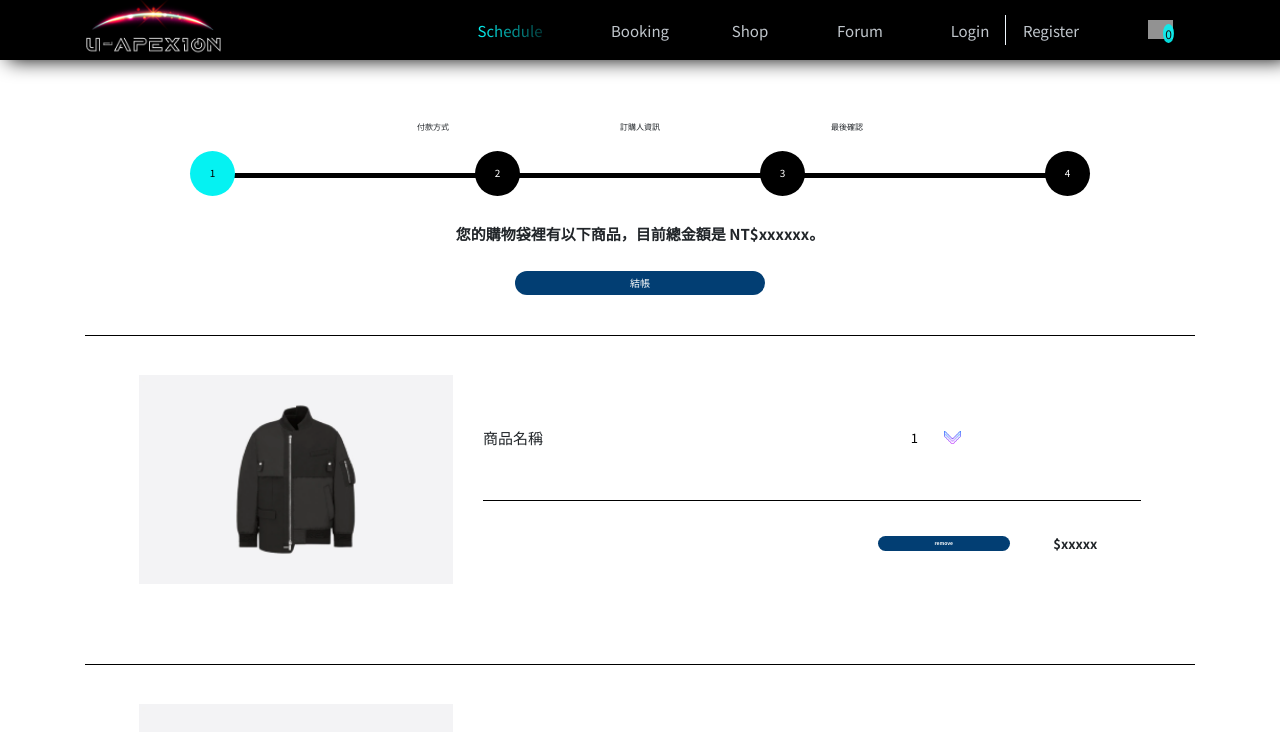
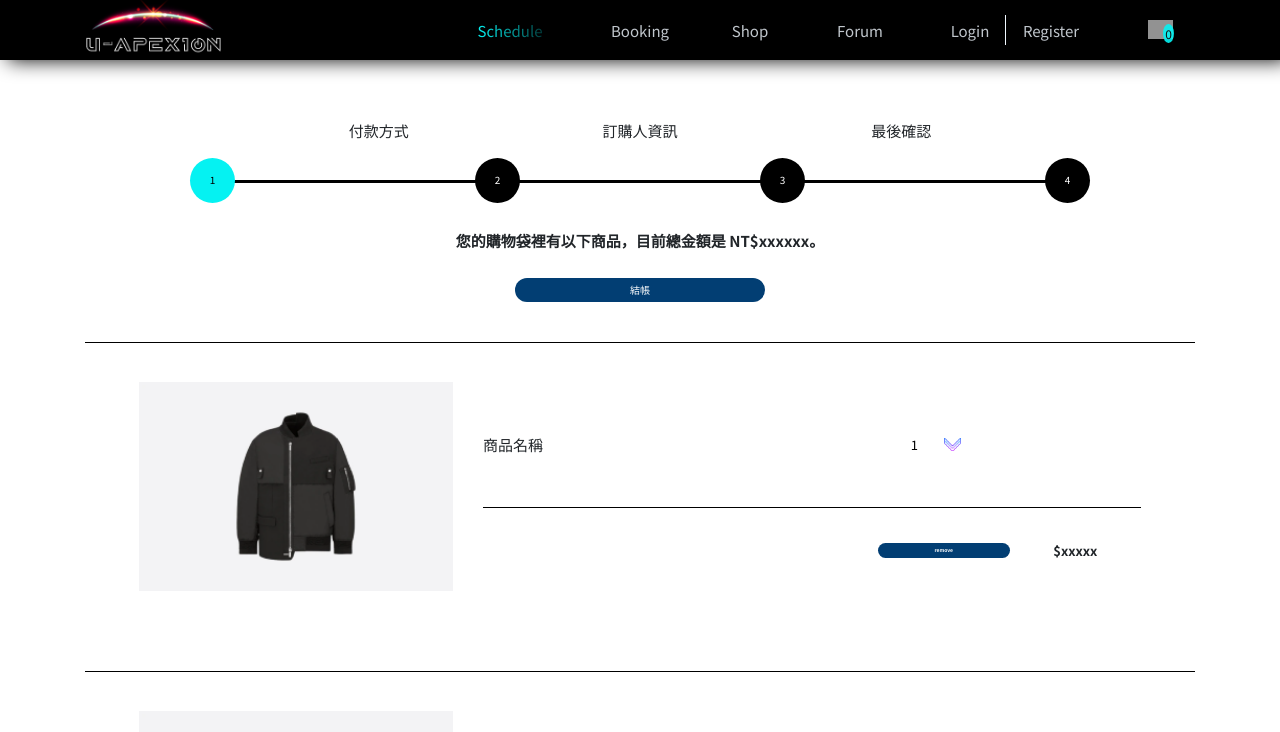
Before and after one commit to Jhih-Ting23472002/u-apexion-react, a React (Create React App) app: page /cart-payment in a window 1280 px wide. Shown: the top 732 px of the page. Built offline with nearby package versions, Linux system fonts and the light colour scheme; grey boxes are pictures that could not be loaded.

Commit message:
小修改

```diff
--- a/src/pages/Cart/CartChoosePayment.css
+++ b/src/pages/Cart/CartChoosePayment.css
@@ -33,7 +33,7 @@
 } */
 .cart-step-line {
   background-color: #000;
-  height: 5px;
+  height: 3px;
   width: 65%;
   /* margin: auto; */
   position: absolute;
@@ -391,7 +391,7 @@
   }
   .cart-step-line {
     background-color: #000;
-    height: 5px;
+    height: 3px;
     width: 80%;
     /* margin: auto; */
     position: absolute;
@@ -458,7 +458,7 @@
   }
   .cart-step-line {
     background-color: #000;
-    height: 5px;
+    height: 3px;
     width: 75%;
     /* margin: auto; */
     position: absolute;
@@ -553,10 +553,11 @@
 @media screen and (min-width: 768px) {
   .step-text{
     margin: 0px 7.5% 20px 7.5%;
+    font-size: 1.6rem;
   }
   .cart-step-line {
     background-color: #000;
-    height: 5px;
+    height: 3px;
     width: 75%;
     /* margin: auto; */
     position: absolute;
@@ -636,6 +637,10 @@
   }
 }
 @media screen and (min-width: 992px) {
+  .step-text{
+    margin: 0px 8.5% 20px 8.5%;
+    font-size: 1.5rem;
+  }
   .cart-select{
     font-size: 1.3rem;
     width: 8%;
```
